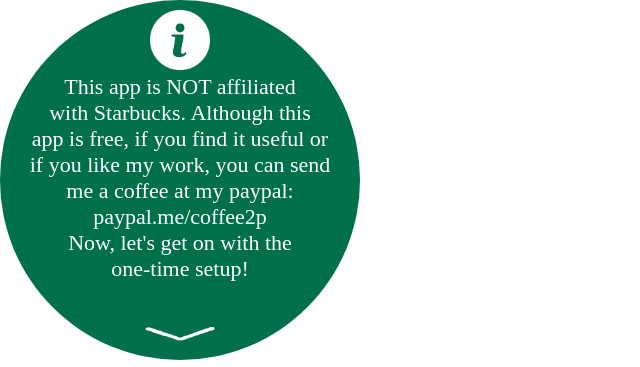
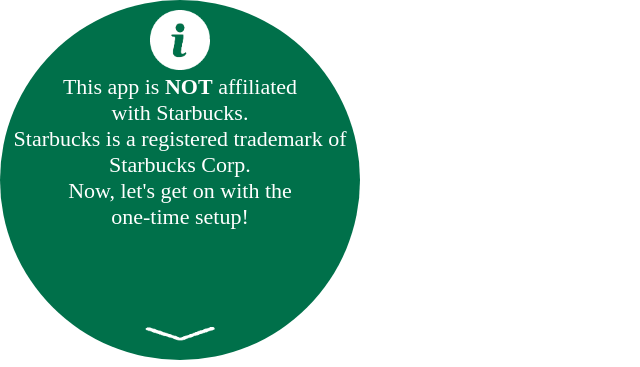
Before and after one commit to parth-commits/SB-Scan-and-Pay, a plain HTML site: page helpPage/help.html in a window 1280 px wide. Shown: the whole page, without its empty margins (0-640 px from the left). Drawn offline with Linux system fonts and the light colour scheme; a web font is replaced by a local one.

Commit message:
removed send a coffee option

```diff
--- a/helpPage/help.html
+++ b/helpPage/help.html
@@ -15,9 +15,8 @@
           <img class="help-button-img" src="../assets/img/landing-button-info.png" alt="">
         </div>
         <div class="help-text">
-            This app is NOT  affiliated <br> with Starbucks. Although this <br> app is free, if you find it useful or <br> if you like my work, you can send <br> me a coffee at
-            my paypal: paypal.me/coffee2p <br> Now, let's get on with the <br> one-time setup!
-        </div>
+          This app is <b>NOT</b> affiliated <br> with Starbucks. <br> Starbucks is a registered trademark of Starbucks Corp. <br> Now, let's get on with the <br> one-time setup!
+      </div>
         <div class="tray-button-div">
           <img class="tray-button" src="../assets/img/arrow.png" alt="">
         </div>
```
